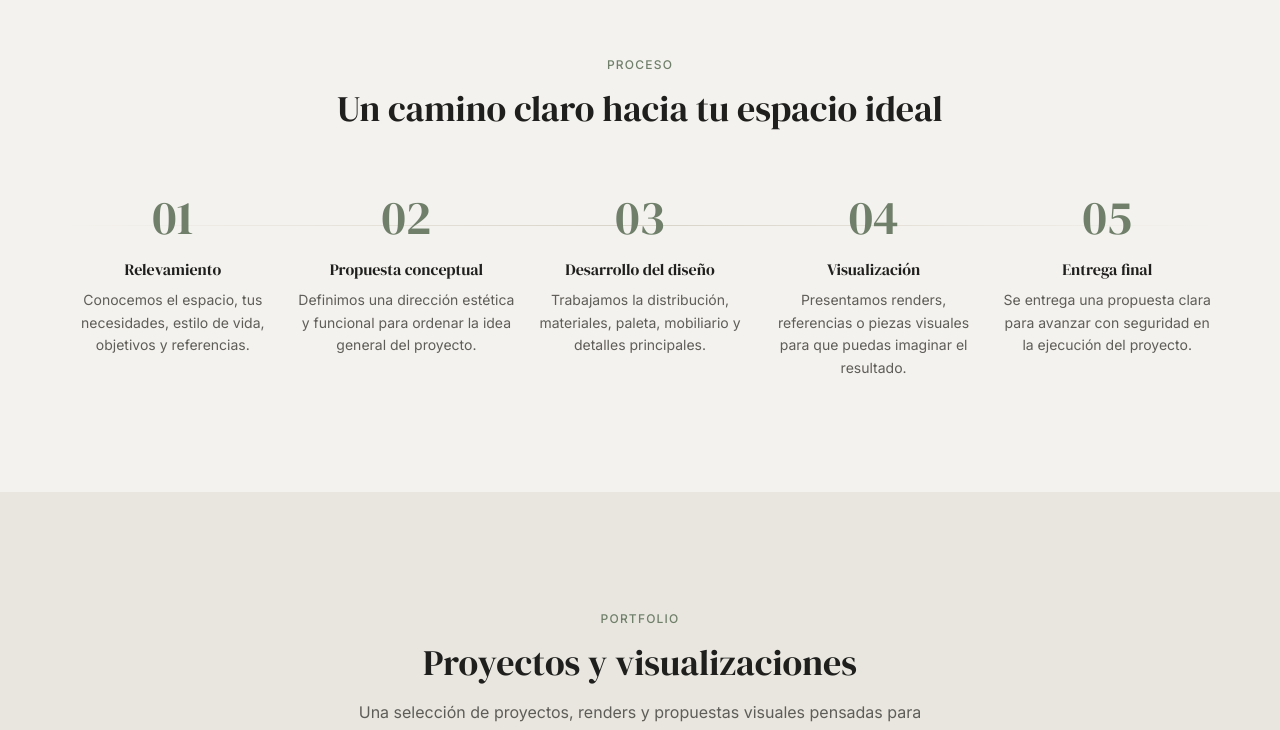
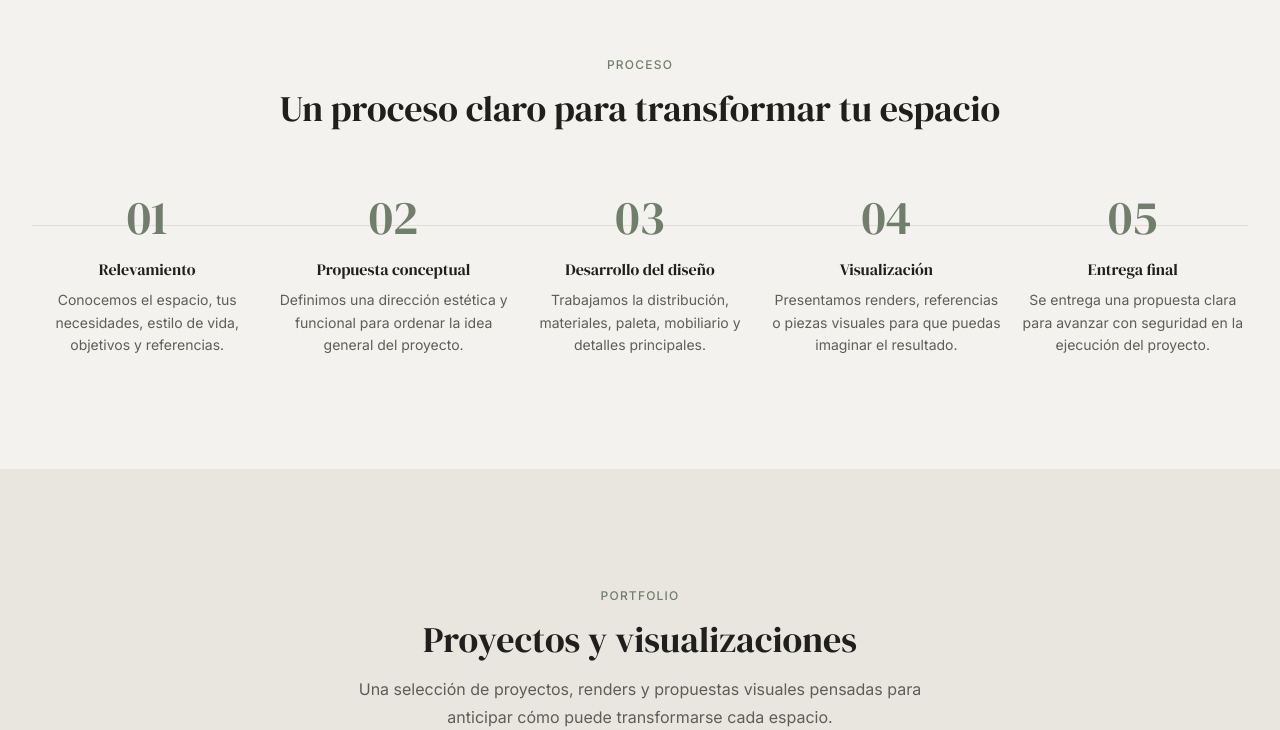
Before and after one commit to crazedev04/Dise-oIntegral, a Next.js app: page /Dise-oIntegral/ in a window 1280 px wide. Shown: the part 1674-2404 px from the top of the page. Built offline with nearby package versions, Linux system fonts and the light colour scheme.

Commit message:
Fix: proceso - título, línea sutil, padding reducido

```diff
--- a/src/app/page.tsx
+++ b/src/app/page.tsx
@@ -278,7 +278,7 @@ function Services() {
 
 function Process() {
   return (
-    <section id="proceso" className="section-padding bg-bg">
+    <section id="proceso" className="py-20 lg:py-28 bg-bg">
       <div className="max-w-7xl mx-auto px-4 sm:px-6 lg:px-8">
         <motion.div
           initial={{ opacity: 0, y: 20 }}
@@ -290,14 +290,14 @@ function Process() {
             Proceso
           </span>
           <h2 className="text-3xl md:text-4xl mt-3">
-            Un camino claro hacia tu espacio ideal
+            Un proceso claro para transformar tu espacio
           </h2>
         </motion.div>
 
         {/* Desktop - Timeline horizontal */}
         <div className="hidden lg:block relative">
           {/* Línea conectora */}
-          <div className="absolute top-8 left-0 right-0 h-px bg-gradient-to-r from-transparent via-border to-transparent" />
+          <div className="absolute top-8 left-0 right-0 h-px bg-border opacity-60" />
 
           <div className="grid grid-cols-5 gap-4 relative">
             {processSteps.map((item, index) => (
```
